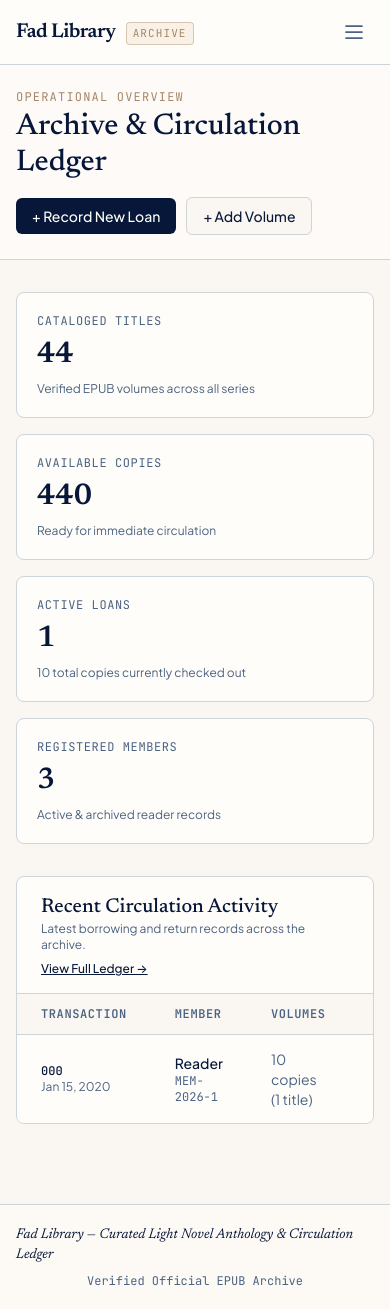
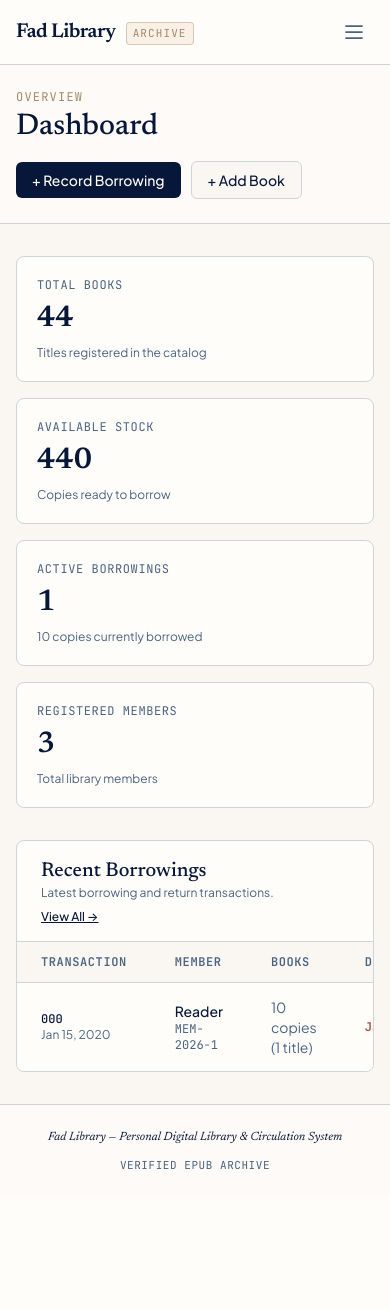
Before and after one commit to fadthousand/fadlib-cd, a Laravel app: page /dashboard in a window 390 px wide. After the commit the page ends 1170 px from the top, so only its background shows below. Run offline with Laravel 12, Linux system fonts and the light colour scheme; a user stored in the database is signed in; data comes from the database, SQL or seed files in the repository; tables that the repository leaves empty hold one stand-in row (values such as "Sample post"); style sheets or scripts are compiled from the project's sources; some libraries are stand-ins or nearby versions.

Commit message:
refactor(ui): simplify library terminology and center mobile footer

```diff
--- a/app.yaml
+++ b/app.yaml
@@ -6,7 +6,7 @@ env:
   APP_NAME: "Fad Library"
   APP_ENV: production
   APP_DEBUG: "false"
-  APP_URL: "https://flcd-97121.wasmer.app"
+  APP_URL: "https://fadlib-cd.wasmer.app"
   LOG_CHANNEL: stderr
   SESSION_DRIVER: cookie
   CACHE_STORE: array
--- a/resources/views/categories/create.blade.php
+++ b/resources/views/categories/create.blade.php
@@ -4,8 +4,8 @@
     <x-slot name="header">
         <div class="flex items-center justify-between gap-4">
             <div>
-                <p class="font-mono text-xs uppercase tracking-widest text-bronze">Archive Taxonomy</p>
-                <h1 class="font-serif text-3xl font-medium text-navy mt-1">Create New Series</h1>
+                <p class="font-mono text-xs uppercase tracking-widest text-bronze">Categories</p>
+                <h1 class="font-serif text-3xl font-medium text-navy mt-1">New Series</h1>
             </div>
             <a href="{{ route('categories.index') }}" class="text-sm text-slate hover:text-navy underline">
                 &larr; Back to Series
@@ -31,7 +31,7 @@
 
             <div>
                 <x-input-label for="epigraph" value="Epigraph (Optional)" />
-                <x-text-input id="epigraph" name="epigraph" type="text" class="mt-1.5 block w-full font-serif italic" :value="old('epigraph')" placeholder="A brief thematic quote displayed beneath the series title..." />
+                <x-text-input id="epigraph" name="epigraph" type="text" class="mt-1.5 block w-full font-serif italic" :value="old('epigraph')" placeholder="Optional quote displayed under the series title..." />
                 <x-input-error :messages="$errors->get('epigraph')" class="mt-1.5" />
             </div>
 
--- a/resources/views/categories/edit.blade.php
+++ b/resources/views/categories/edit.blade.php
@@ -4,7 +4,7 @@
     <x-slot name="header">
         <div class="flex items-center justify-between gap-4">
             <div>
-                <p class="font-mono text-xs uppercase tracking-widest text-bronze">Archive Taxonomy</p>
+                <p class="font-mono text-xs uppercase tracking-widest text-bronze">Categories</p>
                 <h1 class="font-serif text-3xl font-medium text-navy mt-1">Edit Series</h1>
             </div>
             <a href="{{ route('categories.index') }}" class="text-sm text-slate hover:text-navy underline">
--- a/resources/views/categories/index.blade.php
+++ b/resources/views/categories/index.blade.php
@@ -1,11 +1,11 @@
 <x-app-layout>
-    <x-slot name="title">Series Directory</x-slot>
+    <x-slot name="title">Series</x-slot>
 
     <x-slot name="header">
         <div class="flex flex-col sm:flex-row sm:items-center sm:justify-between gap-4">
             <div>
-                <p class="font-mono text-xs uppercase tracking-widest text-bronze">Archive Taxonomy</p>
-                <h1 class="font-serif text-3xl font-medium text-navy mt-1">Cataloged Series</h1>
+                <p class="font-mono text-xs uppercase tracking-widest text-bronze">Categories</p>
+                <h1 class="font-serif text-3xl font-medium text-navy mt-1">Book Series</h1>
             </div>
 
             @if (Auth::user()?->isAdmin())
--- a/resources/views/dashboard.blade.php
+++ b/resources/views/dashboard.blade.php
@@ -4,16 +4,16 @@
     <x-slot name="header">
         <div class="flex flex-col sm:flex-row sm:items-center sm:justify-between gap-4">
             <div>
-                <p class="font-mono text-xs uppercase tracking-widest text-bronze">Operational Overview</p>
-                <h1 class="font-serif text-3xl font-medium text-navy mt-1">Archive &amp; Circulation Ledger</h1>
+                <p class="font-mono text-xs uppercase tracking-widest text-bronze">Overview</p>
+                <h1 class="font-serif text-3xl font-medium text-navy mt-1">Dashboard</h1>
             </div>
 
             <div class="flex flex-wrap items-center gap-2.5">
                 <a href="{{ route('borrowings.create') }}" class="inline-flex items-center px-4 py-2 bg-navy text-paper text-sm font-medium rounded-md hover:bg-slate transition">
-                    + Record New Loan
+                    + Record Borrowing
                 </a>
                 <a href="{{ route('books.create') }}" class="inline-flex items-center px-4 py-2 bg-ivory border border-silver text-navy text-sm font-medium rounded-md hover:bg-sand/20 transition">
-                    + Add Volume
+                    + Add Book
                 </a>
             </div>
         </div>
@@ -21,48 +21,48 @@
 
     <div class="grid grid-cols-1 sm:grid-cols-2 lg:grid-cols-4 gap-4 mb-8">
         <div class="bg-paper border border-silver rounded-lg p-5">
-            <p class="font-mono text-xs uppercase tracking-wider text-slate">Cataloged Titles</p>
+            <p class="font-mono text-xs uppercase tracking-wider text-slate">Total Books</p>
             <p class="font-serif text-3xl font-semibold text-navy mt-2">{{ number_format($totalTitles) }}</p>
-            <p class="text-xs text-slate mt-2">Verified EPUB volumes across all series</p>
+            <p class="text-xs text-slate mt-2">Titles registered in the catalog</p>
         </div>
 
         <div class="bg-paper border border-silver rounded-lg p-5">
-            <p class="font-mono text-xs uppercase tracking-wider text-slate">Available Copies</p>
+            <p class="font-mono text-xs uppercase tracking-wider text-slate">Available Stock</p>
             <p class="font-serif text-3xl font-semibold text-navy mt-2">{{ number_format($totalStock) }}</p>
-            <p class="text-xs text-slate mt-2">Ready for immediate circulation</p>
+            <p class="text-xs text-slate mt-2">Copies ready to borrow</p>
         </div>
 
         <div class="bg-paper border border-silver rounded-lg p-5">
-            <p class="font-mono text-xs uppercase tracking-wider text-slate">Active Loans</p>
+            <p class="font-mono text-xs uppercase tracking-wider text-slate">Active Borrowings</p>
             <p class="font-serif text-3xl font-semibold text-navy mt-2">{{ number_format($activeLoansCount) }}</p>
-            <p class="text-xs text-slate mt-2">{{ number_format($borrowedCopies) }} total copies currently checked out</p>
+            <p class="text-xs text-slate mt-2">{{ number_format($borrowedCopies) }} copies currently borrowed</p>
         </div>
 
         <div class="bg-paper border border-silver rounded-lg p-5">
             <p class="font-mono text-xs uppercase tracking-wider text-slate">Registered Members</p>
             <p class="font-serif text-3xl font-semibold text-navy mt-2">{{ number_format($totalMembers) }}</p>
-            <p class="text-xs text-slate mt-2">Active &amp; archived reader records</p>
+            <p class="text-xs text-slate mt-2">Total library members</p>
         </div>
     </div>
 
     <div class="bg-paper border border-silver rounded-lg overflow-hidden">
         <div class="px-6 py-4 border-b border-silver flex flex-col sm:flex-row sm:items-center sm:justify-between gap-2">
             <div>
-                <h2 class="font-serif text-xl font-medium text-navy">Recent Circulation Activity</h2>
-                <p class="text-xs text-slate">Latest borrowing and return records across the archive.</p>
+                <h2 class="font-serif text-xl font-medium text-navy">Recent Borrowings</h2>
+                <p class="text-xs text-slate">Latest borrowing and return transactions.</p>
             </div>
             <a href="{{ route('borrowings.index') }}" class="text-xs font-medium text-navy hover:text-bronze underline">
-                View Full Ledger &rarr;
+                View All &rarr;
             </a>
         </div>
 
         @if ($recentBorrowings->isEmpty())
             <div class="px-6 py-12 text-center">
-                <p class="font-serif text-lg text-navy">No circulation transactions recorded yet.</p>
-                <p class="text-sm text-slate mt-1">Start by recording a borrowing transaction for a registered member.</p>
+                <p class="font-serif text-lg text-navy">No borrowing records yet.</p>
+                <p class="text-sm text-slate mt-1">Create a new borrowing record for a registered member.</p>
                 <div class="mt-4">
                     <a href="{{ route('borrowings.create') }}" class="inline-flex items-center px-4 py-2 bg-navy text-paper text-sm font-medium rounded-md hover:bg-slate transition">
-                        Record First Loan
+                        Record Borrowing
                     </a>
                 </div>
             </div>
@@ -73,7 +73,7 @@
                         <tr>
                             <th class="px-6 py-3 text-left font-mono text-xs uppercase tracking-wider text-slate">Transaction</th>
                             <th class="px-6 py-3 text-left font-mono text-xs uppercase tracking-wider text-slate">Member</th>
-                            <th class="px-6 py-3 text-left font-mono text-xs uppercase tracking-wider text-slate">Volumes</th>
+                            <th class="px-6 py-3 text-left font-mono text-xs uppercase tracking-wider text-slate">Books</th>
                             <th class="px-6 py-3 text-left font-mono text-xs uppercase tracking-wider text-slate">Due Date</th>
                             <th class="px-6 py-3 text-left font-mono text-xs uppercase tracking-wider text-slate">Status</th>
                             <th class="px-6 py-3 text-right font-mono text-xs uppercase tracking-wider text-slate">Action</th>
@@ -114,7 +114,7 @@
                                 </td>
                                 <td class="px-6 py-3.5 whitespace-nowrap text-right">
                                     <a href="{{ route('borrowings.show', $loan) }}" class="text-xs font-medium text-navy hover:text-bronze underline">
-                                        Inspect
+                                        Details
                                     </a>
                                 </td>
                             </tr>
--- a/resources/views/layouts/app.blade.php
+++ b/resources/views/layouts/app.blade.php
@@ -41,10 +41,14 @@
             {{ $slot }}
         </main>
 
-        <footer class="border-t border-silver bg-paper/60 mt-12">
-            <div class="max-w-6xl mx-auto px-4 sm:px-6 lg:px-8 py-5 flex flex-col sm:flex-row items-center justify-between gap-2 text-xs text-slate">
-                <p class="font-serif italic text-sm text-navy">Fad Library — Curated Light Novel Anthology &amp; Circulation Ledger</p>
-                <p class="font-mono">Verified Official EPUB Archive</p>
+        <footer class="border-t border-silver bg-paper/70 py-6 text-xs text-slate">
+            <div class="mx-auto flex max-w-6xl flex-col items-center justify-center gap-3 px-4 text-center sm:flex-row sm:justify-between sm:px-6 sm:text-left lg:px-8">
+                <p class="font-serif italic text-navy">
+                    Fad Library — Personal Digital Library &amp; Circulation System
+                </p>
+                <p class="font-mono text-[11px] uppercase tracking-wider text-slate">
+                    Verified EPUB Archive
+                </p>
             </div>
         </footer>
     </body>
--- a/resources/views/layouts/guest.blade.php
+++ b/resources/views/layouts/guest.blade.php
@@ -17,7 +17,7 @@
             <div class="text-center mb-8">
                 <a href="{{ route('login') }}" class="inline-flex flex-col items-center">
                     <span class="font-mono text-[11px] uppercase tracking-[0.22em] text-bronze mb-2">
-                        Literary Anthology &amp; Ledger
+                        Digital Library System
                     </span>
                     <span class="font-serif text-3xl font-semibold tracking-tight text-navy">
                         Fad Library
@@ -30,7 +30,7 @@
             </div>
 
             <p class="text-center text-xs text-slate mt-6 font-mono">
-                Official EPUB Digital Archive System
+                Library Catalog &amp; Circulation Management
             </p>
         </div>
     </body>
--- a/resources/views/members/create.blade.php
+++ b/resources/views/members/create.blade.php
@@ -1,11 +1,11 @@
 <x-app-layout>
-    <x-slot name="title">Register Member</x-slot>
+    <x-slot name="title">Add Member</x-slot>
 
     <x-slot name="header">
         <div class="flex items-center justify-between gap-4">
             <div>
-                <p class="font-mono text-xs uppercase tracking-widest text-bronze">Reader Directory</p>
-                <h1 class="font-serif text-3xl font-medium text-navy mt-1">Register New Member</h1>
+                <p class="font-mono text-xs uppercase tracking-widest text-bronze">Member Management</p>
+                <h1 class="font-serif text-3xl font-medium text-navy mt-1">Add New Member</h1>
             </div>
             <a href="{{ route('members.index') }}" class="text-sm text-slate hover:text-navy underline">
                 &larr; Back to Members
--- a/resources/views/members/edit.blade.php
+++ b/resources/views/members/edit.blade.php
@@ -4,11 +4,11 @@
     <x-slot name="header">
         <div class="flex items-center justify-between gap-4">
             <div>
-                <p class="font-mono text-xs uppercase tracking-widest text-bronze">Reader Directory</p>
-                <h1 class="font-serif text-3xl font-medium text-navy mt-1">Edit Member Profile</h1>
+                <p class="font-mono text-xs uppercase tracking-widest text-bronze">Member Management</p>
+                <h1 class="font-serif text-3xl font-medium text-navy mt-1">Edit Member</h1>
             </div>
             <a href="{{ route('members.show', $member) }}" class="text-sm text-slate hover:text-navy underline">
-                &larr; Back to Dossier
+                &larr; Back to Details
             </a>
         </div>
     </x-slot>
--- a/resources/views/members/show.blade.php
+++ b/resources/views/members/show.blade.php
@@ -17,7 +17,7 @@
                     Edit Profile
                 </a>
                 <a href="{{ route('borrowings.create') }}" class="inline-flex items-center px-4 py-2 bg-navy text-paper text-sm font-medium rounded-md hover:bg-slate transition">
-                    + Record Loan
+                    + Record Borrowing
                 </a>
             </div>
         </div>
@@ -62,7 +62,7 @@
         <section class="lg:col-span-2 bg-paper border border-silver rounded-lg overflow-hidden">
             <div class="px-6 py-4 border-b border-silver flex items-center justify-between">
                 <div>
-                    <h2 class="font-serif text-xl font-medium text-navy">Circulation History</h2>
+                    <h2 class="font-serif text-xl font-medium text-navy">Borrowing History</h2>
                     <p class="text-xs text-slate">{{ $borrowings->count() }} {{ Str::plural('transaction', $borrowings->count()) }} on record</p>
                 </div>
             </div>
--- a/wasmer.toml
+++ b/wasmer.toml
@@ -1,6 +1,6 @@
 [package]
 name = "fadthousand/fadlib-cd"
-version = "0.1.3"
+version = "0.1.4"
 description = "Fad Library — Personal EPUB Archive and Circulation System"
 
 [dependencies]
```
Also changed, not shown: resources/views/books/create.blade.php (+8 -8 lines), resources/views/books/edit.blade.php (+4 -4 lines), resources/views/books/index.blade.php (+7 -7 lines), resources/views/books/show.blade.php (+13 -13 lines), resources/views/borrowings/create.blade.php (+13 -13 lines), resources/views/borrowings/index.blade.php (+8 -8 lines), resources/views/borrowings/show.blade.php (+5 -5 lines), resources/views/members/index.blade.php (+4 -4 lines).
